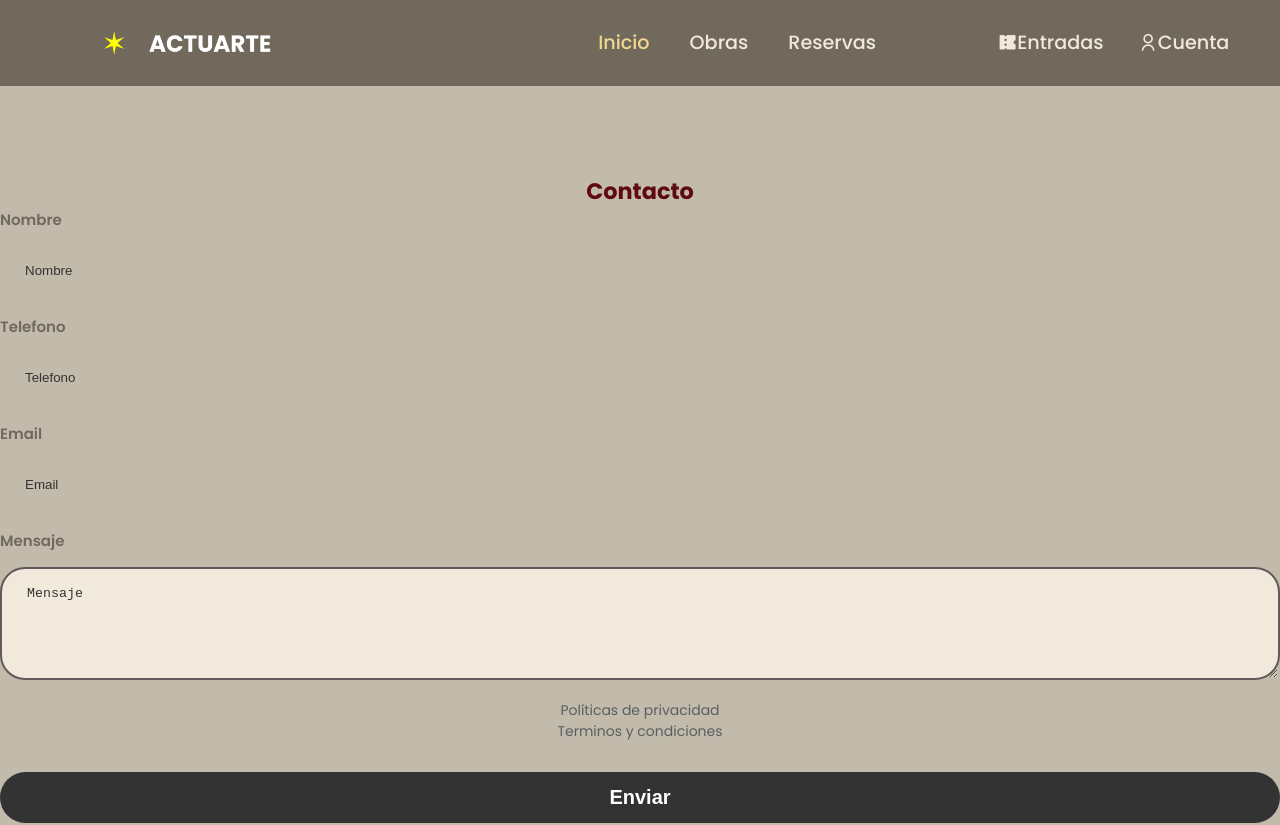
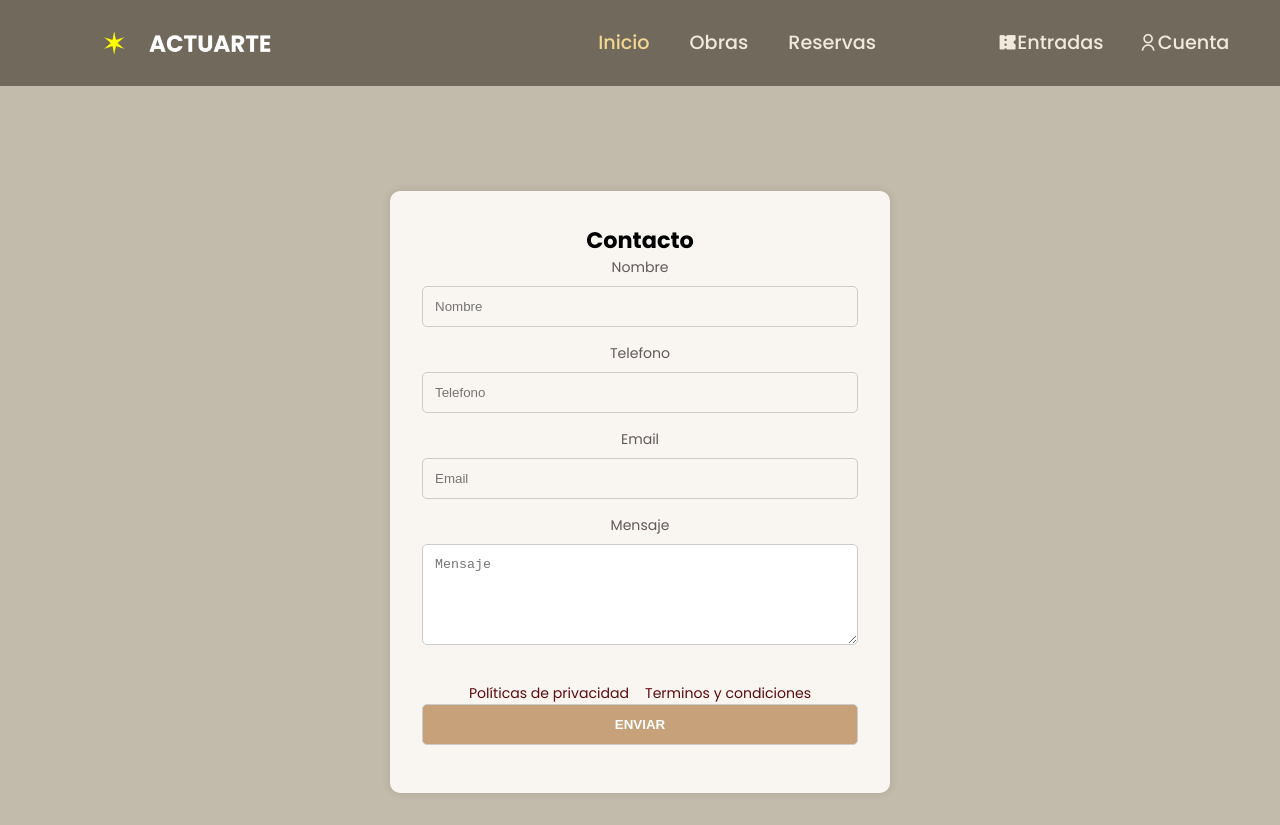
Before and after one commit to Dvniiel/ActuArteVue, a Vue app: page /contacto in a window 1280 px wide. Shown: the top 825 px of the page. Built offline with nearby package versions, Linux system fonts and the light colour scheme.

Commit message:
Eliminado Register, agregado componente de Contact

```diff
--- /dev/null
+++ b/src/components/Contacto.vue
@@ -0,0 +1,133 @@
+<!-- eslint-disable vue/multi-word-component-names -->
+<template>
+    <!-- EMAIL: actuartecontacto@gmail.com -->
+    <!-- PASS: actuarte12345 -->
+    <form action="https://formsubmit.co/actuartecontacto@gmail.com" method="POST">
+      <h2 class="h2-contact">Contacto</h2>
+
+      <div class="input-group">
+        <label for="name">Nombre</label>
+        <input type="text" name="name" id="name" placeholder="Nombre" />
+
+        <label for="phone">Telefono</label>
+        <input type="tel" name="phone" id="phone" placeholder="Telefono" />
+
+        <label for="email">Email</label>
+        <input type="email" name="email" id="email" placeholder="Email" />
+
+        <label for="message">Mensaje</label>
+        <textarea
+          name="message"
+          id="message"
+          cols="30"
+          rows="5"
+          placeholder="Mensaje"
+        ></textarea>
+
+        <div class="form-txt">
+          <a href="#">Políticas de privacidad</a>
+          <a href="#">Terminos y condiciones</a>
+        </div>
+
+        <input class="enviar_contacto" type="submit" value="Enviar" />
+      </div>
+    </form>
+    <br><br>
+  </template>
+
+  <style>
+  :root {
+    --primary-color: #c7a17a;
+    --background-color: #f9f5f0;
+    --dark-color: #63595c;
+    --bg-color: #716a5c;
+    --text-color: #f1e9db;
+    --main-color: #f1d791;
+    --btn-color: #5e0a0f;
+    --box-shadow: 0 2rem 3rem var(--dark-color);
+  }
+  * {
+    box-sizing: border-box;
+  }
+
+  form {
+    max-width: 500px;
+    margin: 2rem auto;
+    padding: 2rem;
+    background: #f9f5f0;
+    border-radius: 10px;
+    box-shadow: 0 0 10px rgba(0, 0, 0, 0.1);
+  }
+
+  textarea{
+      border-radius: 20px;
+  }
+
+
+  .h2-contacto {
+    text-align: center;
+    color: #63595c;
+    margin-bottom: 1rem;
+  }
+
+  .input-group {
+    margin-bottom: 1rem;
+  }
+
+  .input-group label {
+    display: block;
+    color: #63595c;
+    margin-bottom: 0.5rem;
+  }
+
+  .input-group input,
+  .input-group textarea {
+    width: 100%;
+    padding: 0.75rem;
+    border: 1px solid #ccc;
+    border-radius: 5px;
+    margin-bottom: 1rem;
+  }
+
+  .input-group textarea {
+    resize: vertical;
+  }
+
+  .form-txt {
+    text-align: center;
+    margin-top: 1rem;
+  }
+
+  .form-txt a {
+    color: #5e0a0f;
+    text-decoration: none;
+    margin: 0 0.5rem;
+  }
+
+  .form-txt a:hover {
+    text-decoration: underline;
+  }
+
+  .enviar_contacto {
+    display: block;
+    width: 100%;
+    padding: 1rem;
+    border: none;
+    background: #c7a17a;
+    color: white;
+    border-radius: 5px;
+    cursor: pointer;
+    font-weight: bold;
+    text-transform: uppercase;
+  }
+
+  .enviar_contacto:hover {
+    background: #a85d4b;
+  }
+
+  @media (max-width: 768px) {
+    form {
+      padding: 1rem;
+    }
+  }
+  </style>
--- a/src/views/ContactoView.vue
+++ b/src/views/ContactoView.vue
@@ -1,150 +1,10 @@
+<script setup>
+import Contacto from "@/components/Contacto.vue";
+</script>
+
 <template>
-    <!-- EMAIL: actuartecontacto@gmail.com -->
-    <!-- PASS: actuarte12345 -->
-    <form action="https://formsubmit.co/actuartecontacto@gmail.com" method="POST">
 
-        <h2>Contacto</h2>
+  <!--FORMULARIO DE CONTACTO-->
+  <Contacto />
 
-        <div class="input-group">
-
-            <label for="name">Nombre</label>
-            <input type="text" name="name" id="name" placeholder="Nombre">
-
-            <label for="phone">Telefono</label>
-            <input type="tel" name="phone" id="phone" placeholder="Telefono">
-
-            <label for="email">Email</label>
-            <input type="email" name="email" id="email" placeholder="Email">
-
-            <label for="message">Mensaje</label>
-            <textarea name="message" id="message" cols="30" rows="5" placeholder="Mensaje"></textarea>
-
-            <div class="form-txt">
-                <a href="#">Políticas de privacidad</a>
-                <a href="#">Terminos y condiciones</a>
-            </div>
-
-            <input class="enviar_contacto" type="submit" value="Enviar">
-
-        </div>
-
-    </form>
 </template>
-
-
-<style>
-@import url("https://fonts.googleapis.com/css2?family=Poppins:wght@200;300;400;500;600;700;800&display=swap");
-
-* {
-    margin: 0;
-    padding: 0;
-    box-sizing: border-box;
-    text-decoration: none;
-    list-style: none;
-}
-
-:root {
-    --primary-color: #c7a17a;
-    --background-color: #f9f5f0;
-    --dark-color: #63595c;
-    --bg-color: #716A5C;
-    --text-color: #F1E9DB;
-    --main-color: #f1d791;
-    --btn-color: #5e0a0f;
-    --box-shadow: 0 2rem 3rem var(--dark-color);
-}
-
-body {
-    background-color: #C2BAAA;
-    font-family: "Poppins", sans-serif;
-    min-height: 100vh;
-    display: flex;
-    align-items: center;
-    justify-content: center;
-}
-
-.form {
-    padding: 50px 55px;
-    box-shadow: 0 0 20px rgba(0, 0, 0, 0.2);
-    border-radius: 20px;
-    text-align: center;
-    width: 340px;
-}
-
-.input-group {
-    display: flex;
-    flex-direction: column;
-    text-align: left;
-}
-
-h2 {
-    color: var(--btn-color);
-    font-size: 35px;
-}
-
-label {
-    color: var(--bg-color);
-    font-size: 15px;
-    font-weight: 600;
-    margin-bottom: 15px;
-}
-
-input,
-textarea {
-    padding: 17px 25px;
-    border-radius: 25px;
-    margin-bottom: 20px;
-    background-color: var(--text-color);
-    border: 2px solid var(--dark-color);
-    color: #000;
-    outline: none;
-}
-
-input::-moz-placeholder,
-textarea::-moz-placeholder {
-    color: #333;
-}
-
-input::placeholder,
-textarea::placeholder {
-    color: #333;
-}
-
-.form-txt {
-    margin-bottom: 30px;
-    display: grid;
-    justify-content: space-around;
-    text-align: center;
-}
-
-.form-txt a {
-    color: #595f63;
-    font-size: 14px;
-}
-
-.enviar_contacto {
-    background-color: #333;
-    border: none;
-    border-radius: 30px;
-    padding: 14px 35px;
-    color: white;
-    font-size: 20px;
-    font-weight: 600;
-    margin-bottom: 30px;
-    cursor: pointer;
-}
-
-.enviar_contacto:hover {
-    background-color: var(--btn-color);
-    color: #ffffff;
-    box-shadow: var(--box-shadow);
-}
-
-.enviar_contacto:hover::after {
-    left: 0;
-    right: 0;
-    top: 0;
-    bottom: 0;
-    transition: all 0.35s;
-}
-</style>
--- a/src/views/InicioView.vue
+++ b/src/views/InicioView.vue
@@ -18,3 +18,15 @@ import Slider from '@/components/Slider.vue'
   <InfoReserva/>
 
 </template>
+
+<style>
+
+body {
+    background-color: #C2BAAA;
+    font-family: "Poppins", sans-serif;
+    min-height: 100vh;
+    display: flex;
+    align-items: center;
+    justify-content: center;
+}
+</style>
--- a/src/views/LoginView.vue
+++ b/src/views/LoginView.vue
@@ -7,7 +7,7 @@ import { ref } from "vue";
 
 <template>
 
-  <!--COMPONENTE DEL LOGIN-->
+  <!-- FORMULARIO -->
   <Login/>
 
 </template>
--- a/src/views/ReservasView.vue
+++ b/src/views/ReservasView.vue
@@ -4,7 +4,7 @@ import Asientos from '@/components/Asientos.vue'
 
 <template>
 
-    <!-- COMPONENTE DE ASIENTOS -->
+    <!-- ASIENTOS -->
     <Asientos/>
 
 </template>
```
Also changed, not shown: src/views/Register.vue (deleted).
